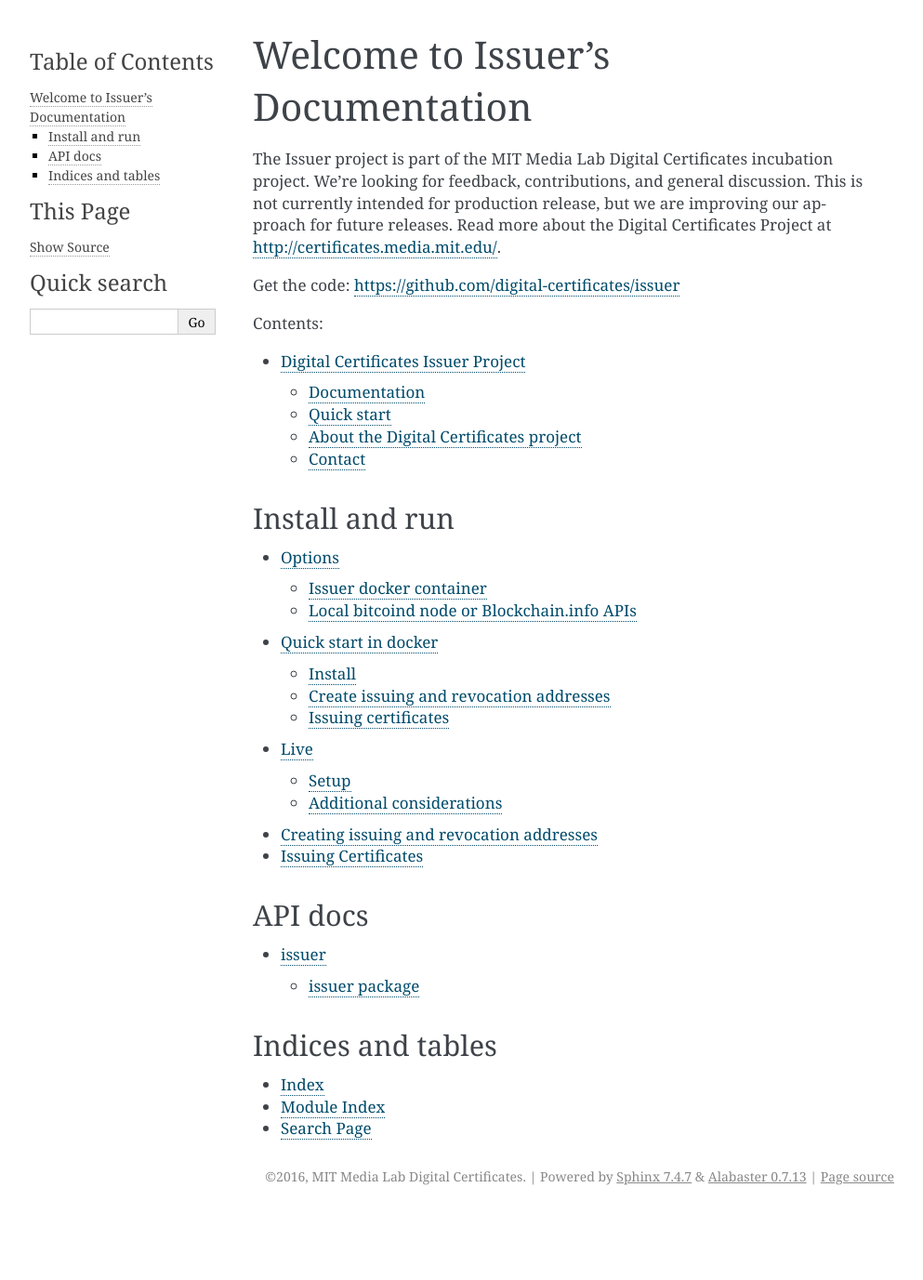
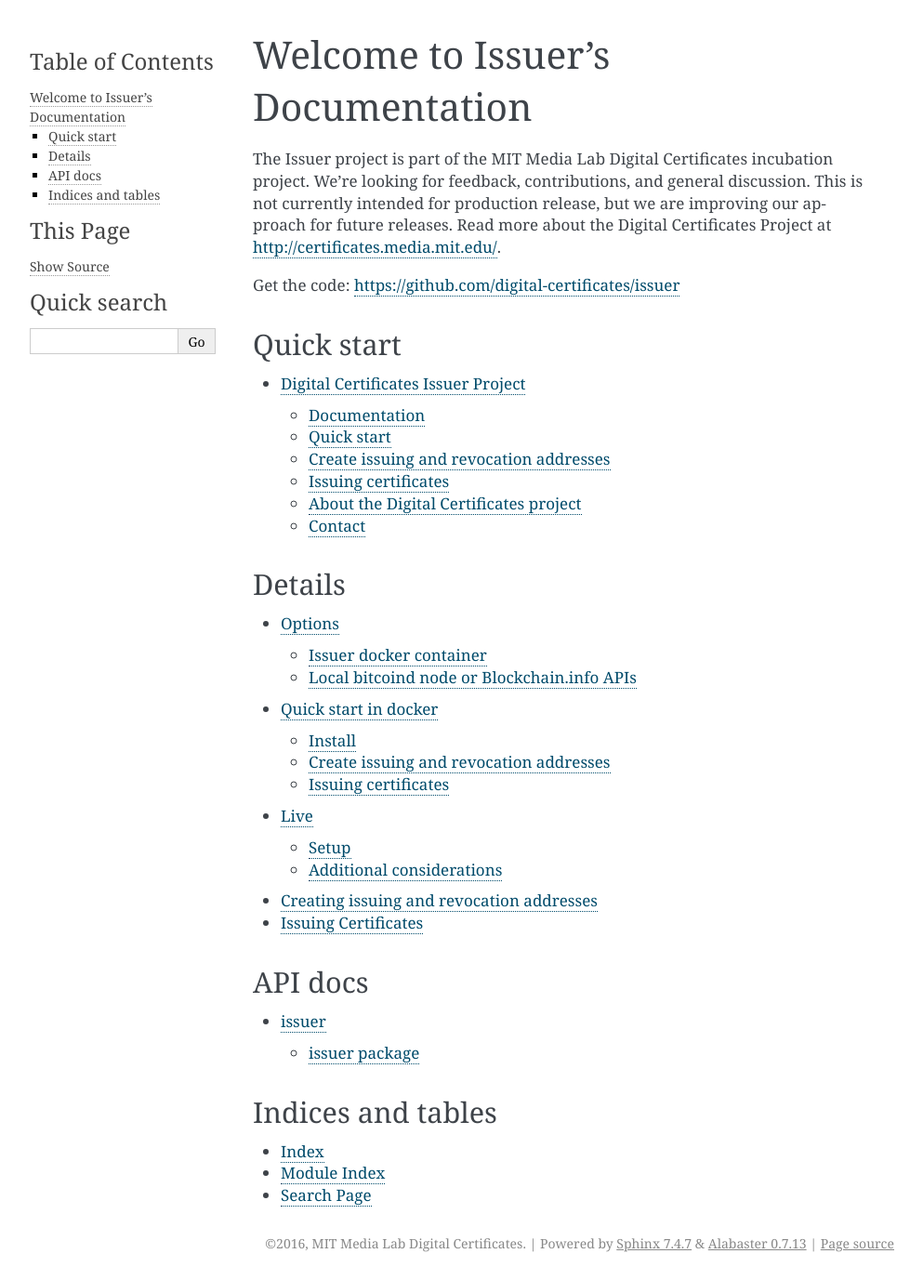
Before and after one commit to blockchain-certificates/cert-issuer, a Sphinx documentation site: the page built from docs/index.rst, in a window 1280 px wide. Shown: the whole page at 93% size, without its empty margins (148-1141 px from the left). Built offline with Sphinx 7.4.7, drawn with Linux system fonts in a browser that asks for light colours; before the commit the page ends 1305 px from its top, so only the background shows below that.

Commit message:
attempt to make formatting happy for md and rst

```diff
--- a/docs/index.rst
+++ b/docs/index.rst
@@ -12,7 +12,8 @@ our approach for future releases. Read more about the Digital Certificates Proje
 Get the code: https://github.com/digital-certificates/issuer
 
 
-Contents:
+Quick start
+-----------
 
 .. toctree::
    :maxdepth: 2
@@ -20,8 +21,8 @@ Contents:
    readme_link
 
 
-Install and run
----------------
+Details
+-------
 
 .. toctree::
    :maxdepth: 3
```
Also changed, not shown: README.md (+15 -30 lines).
